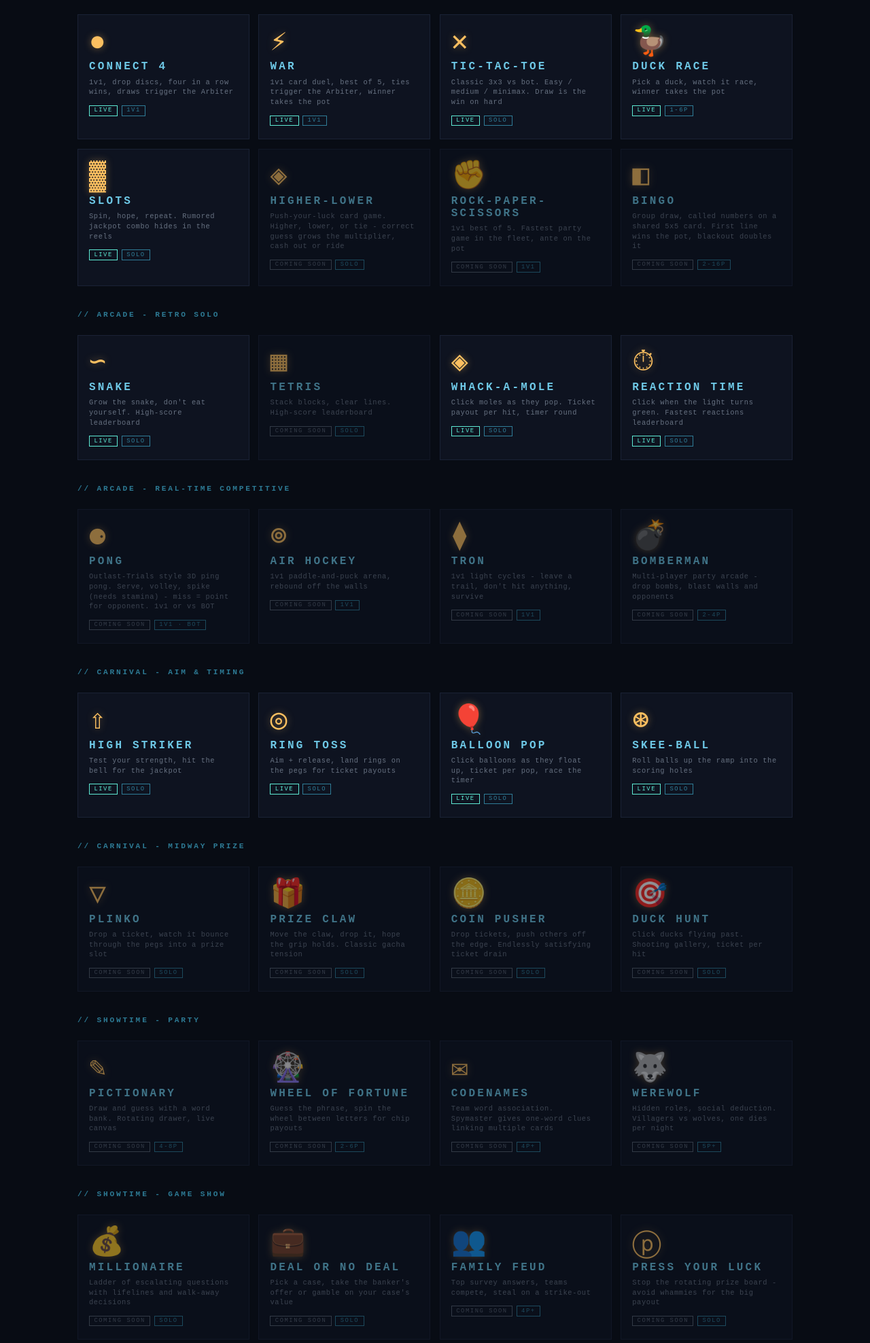
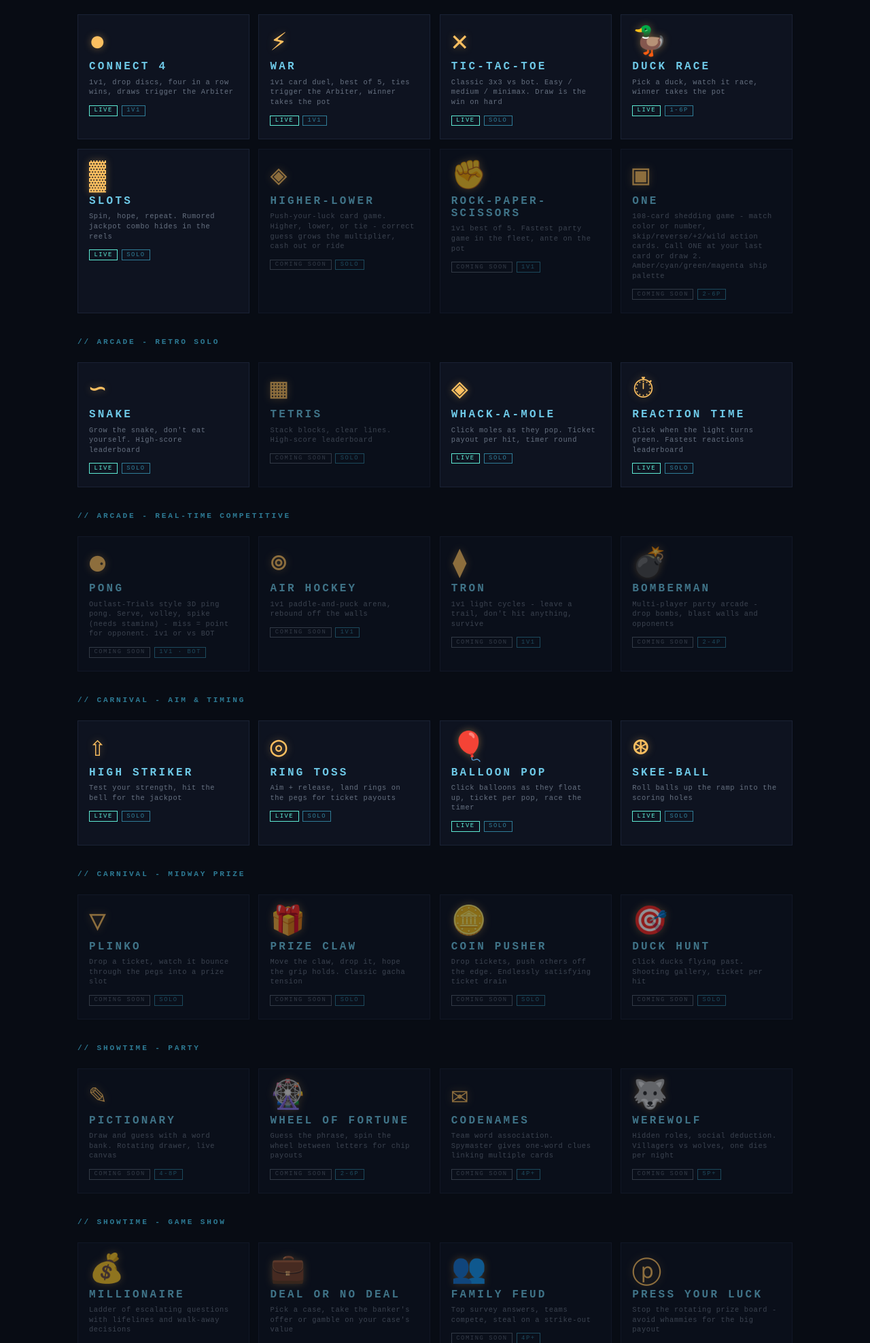
Before and after one commit to cardinal9985/dotfiles, a Python web app: template config/games/templates/hub.html in a window 1280 px wide. Shown: the part 1182-3158 px from the top of the page at 68% size. Run offline with Jinja, Linux system fonts and the light colour scheme; the template is opened without the code that fills it, so the values that code supplies are empty.

Commit message:
fix(games): chess AI scaling + 5k start balance + 3 quick&party tiles + poker room design

```diff
--- a/config/games/templates/hub.html
+++ b/config/games/templates/hub.html
@@ -91,7 +91,7 @@
     {{ tile("SLOTS", "▓", "Spin, hope, repeat. Rumored jackpot combo hides in the reels", "SOLO", url_for('slots.machine')) }}
     {{ tile("HIGHER-LOWER", "◈", "Push-your-luck card game. Higher, lower, or tie - correct guess grows the multiplier, cash out or ride", "SOLO") }}
     {{ tile("ROCK-PAPER-SCISSORS", "✊", "1v1 best of 5. Fastest party game in the fleet, ante on the pot", "1V1") }}
-    {{ tile("BINGO", "◧", "Group draw, called numbers on a shared 5x5 card. First line wins the pot, blackout doubles it", "2-16P") }}
+    {{ tile("ONE", "▣", "108-card shedding game - match color or number, skip/reverse/+2/wild action cards. Call ONE at your last card or draw 2. Amber/cyan/green/magenta ship palette", "2-6P") }}
   </div>
 
   <h3 class="row-title">// ARCADE - RETRO SOLO</h3>
```
